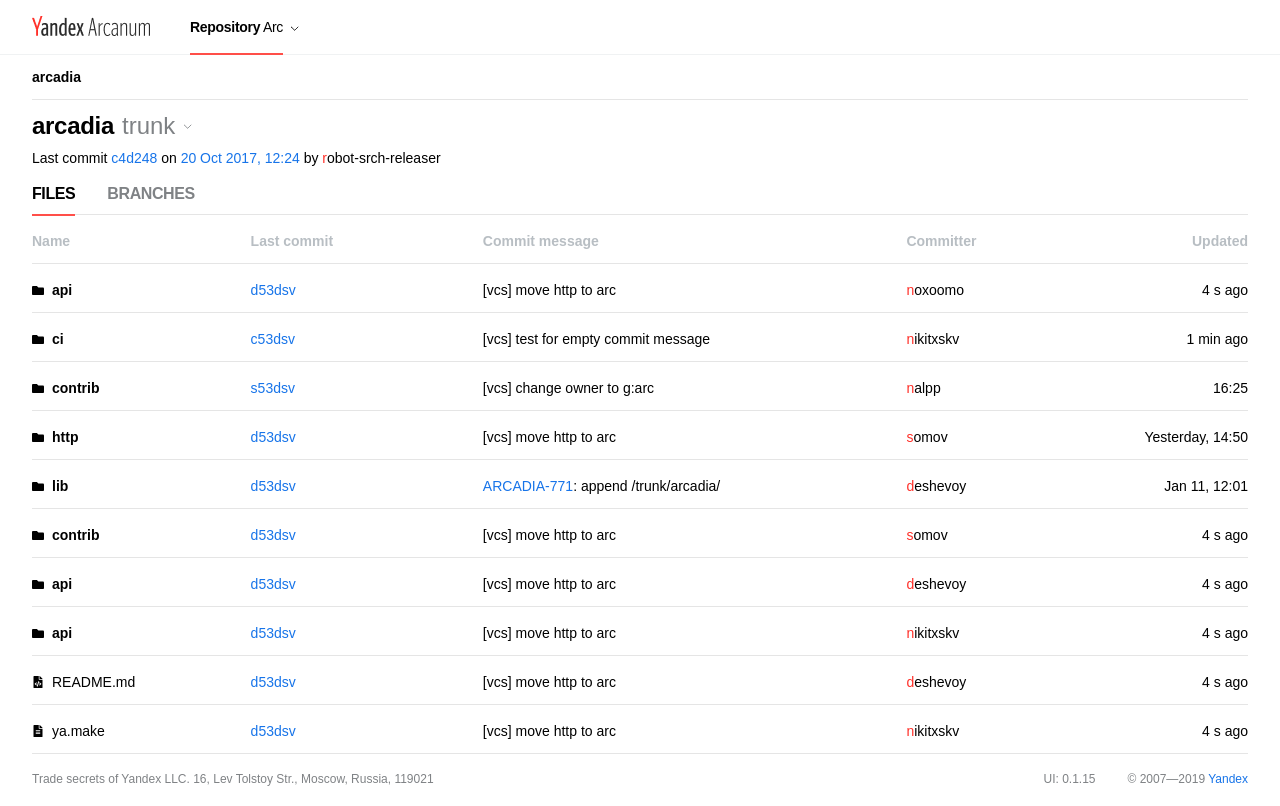
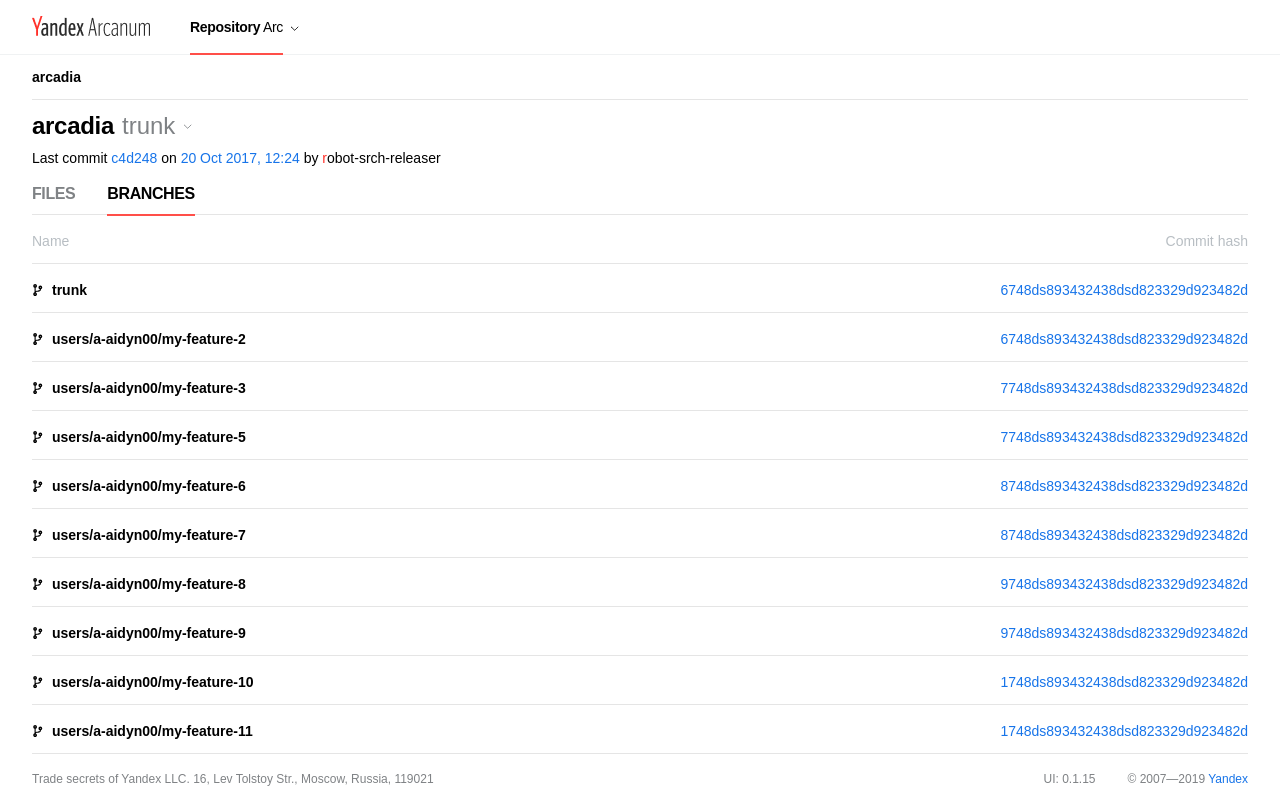
Before and after one commit to Zlata93/test, a website built with webpack: page client/index.html in a window 1280 px wide. Built offline with nearby package versions, Linux system fonts and the light colour scheme.

Commit message:
Branches page

```diff
--- a/client/index.html
+++ b/client/index.html
@@ -29,199 +29,144 @@
             Last commit <a href="#" class="Link">c4d248</a> on <a href="#" class="Link">20 Oct 2017, 12:24</a> by <span class="User">robot-srch-releaser</span>
         </div>
         <div class="BranchNav-Tabs Tabs">
-                <div class="Tabs-Item Tabs-Item_state_active">files</div>
-                <div class="Tabs-Item">branches</div>
+            <div class="Tabs-Item">files</div>
+            <div class="Tabs-Item Tabs-Item_state_active">branches</div>
         </div>
     </div>
     <table class="Table">
         <thead class="Table-Head">
         <tr class="Table-Row">
             <th class="Table-Cell Table-Cell_type_head">Name</th>
-                    <th class="Table-Cell Table-Cell_type_head">Last commit</th>
-                    <th class="Table-Cell Table-Cell_type_head">Commit message</th>
-                    <th class="Table-Cell Table-Cell_type_head">Committer</th>
-                    <th class="Table-Cell Table-Cell_type_head">Updated</th>
+            <th class="Table-Cell Table-Cell_type_head">Commit hash</th>
         </tr>
         </thead>
         <tbody class="Table-Body">
         <tr class="Table-Row">
             <td class="Table-Cell Table-Cell">
-                        <div class="File File_type_dir">
-                            <div class="File-Icon File-Icon_type_dir"></div>
-                            api
+                <div class="File File_type_branch">
+                    <div class="File-Icon File-Icon_type_branch"></div>
+                    trunk
                 </div>
             </td>
             <td class="Table-Cell">
-                        <a href="#" class="Link">d53dsv</a>
+                <a href="#" class="Link">6748ds893432438dsd823329d923482d</a>
             </td>
-                    <td class="Table-Cell">[vcs] move http to arc</td>
-                    <td class="Table-Cell">
-                        <span class="User">noxoomo</span>
-                    </td>
-                    <td class="Table-Cell">4 s ago</td>
         </tr>
         <tr class="Table-Row">
             <td class="Table-Cell Table-Cell">
-                        <div class="File File_type_dir">
-                            <div class="File-Icon File-Icon_type_dir"></div>
-                            ci
+                <div class="File File_type_branch">
+                    <div class="File-Icon File-Icon_type_branch"></div>
+                    users/a-aidyn00/my-feature-2
                 </div>
             </td>
             <td class="Table-Cell">
-                        <a href="#" class="Link">c53dsv</a>
+                <a href="#" class="Link">6748ds893432438dsd823329d923482d</a>
             </td>
-                    <td class="Table-Cell">[vcs] test for empty commit message</td>
-                    <td class="Table-Cell">
-                        <span class="User">nikitxskv</span>
-                    </td>
-                    <td class="Table-Cell">1 min ago</td>
         </tr>
         <tr class="Table-Row">
             <td class="Table-Cell Table-Cell">
-                        <div class="File File_type_dir">
-                            <div class="File-Icon File-Icon_type_dir"></div>
-                            contrib
+                <div class="File File_type_branch">
+                    <div class="File-Icon File-Icon_type_branch"></div>
+                    users/a-aidyn00/my-feature-3
                 </div>
             </td>
             <td class="Table-Cell">
-                        <a href="#" class="Link">s53dsv</a>
+                <a href="#" class="Link">7748ds893432438dsd823329d923482d</a>
             </td>
-                    <td class="Table-Cell">[vcs] change owner to g:arc</td>
-                    <td class="Table-Cell">
-                        <span class="User">nalpp</span>
-                    </td>
-                    <td class="Table-Cell">16:25</td>
         </tr>
         <tr class="Table-Row">
             <td class="Table-Cell Table-Cell">
-                        <div class="File File_type_dir">
-                            <div class="File-Icon File-Icon_type_dir"></div>
-                            http
+                <div class="File File_type_branch">
+                    <div class="File-Icon File-Icon_type_branch"></div>
+                    users/a-aidyn00/my-feature-5
                 </div>
             </td>
             <td class="Table-Cell">
-                        <a href="#" class="Link">d53dsv</a>
+                <a href="#" class="Link">7748ds893432438dsd823329d923482d</a>
             </td>
-                    <td class="Table-Cell">[vcs] move http to arc</td>
-                    <td class="Table-Cell">
-                        <span class="User">somov</span>
-                    </td>
-                    <td class="Table-Cell">Yesterday, 14:50</td>
         </tr>
         <tr class="Table-Row">
             <td class="Table-Cell Table-Cell">
-                        <div class="File File_type_dir">
-                            <div class="File-Icon File-Icon_type_dir"></div>
-                            lib
+                <div class="File File_type_branch">
+                    <div class="File-Icon File-Icon_type_branch"></div>
+                    users/a-aidyn00/my-feature-6
                 </div>
             </td>
             <td class="Table-Cell">
-                        <a href="#" class="Link">d53dsv</a>
+                <a href="#" class="Link">8748ds893432438dsd823329d923482d</a>
             </td>
-                    <td class="Table-Cell"><a href="#" class="Link">ARCADIA-771</a>: append /trunk/arcadia/</td>
-                    <td class="Table-Cell">
-                        <span class="User">deshevoy</span>
-                    </td>
-                    <td class="Table-Cell">Jan 11, 12:01</td>
         </tr>
         <tr class="Table-Row">
             <td class="Table-Cell Table-Cell">
-                        <div class="File File_type_dir">
-                            <div class="File-Icon File-Icon_type_dir"></div>
-                            contrib
+                <div class="File File_type_branch">
+                    <div class="File-Icon File-Icon_type_branch"></div>
+                    users/a-aidyn00/my-feature-7
                 </div>
             </td>
             <td class="Table-Cell">
-                        <a href="#" class="Link">d53dsv</a>
+                <a href="#" class="Link">8748ds893432438dsd823329d923482d</a>
             </td>
-                    <td class="Table-Cell">[vcs] move http to arc</td>
-                    <td class="Table-Cell">
-                        <span class="User">somov</span>
-                    </td>
-                    <td class="Table-Cell">4 s ago</td>
         </tr>
         <tr class="Table-Row">
             <td class="Table-Cell Table-Cell">
-                        <div class="File File_type_dir">
-                            <div class="File-Icon File-Icon_type_dir"></div>
-                            api
+                <div class="File File_type_branch">
+                    <div class="File-Icon File-Icon_type_branch"></div>
+                    users/a-aidyn00/my-feature-8
                 </div>
             </td>
             <td class="Table-Cell">
-                        <a href="#" class="Link">d53dsv</a>
+                <a href="#" class="Link">9748ds893432438dsd823329d923482d</a>
             </td>
-                    <td class="Table-Cell">[vcs] move http to arc</td>
-                    <td class="Table-Cell">
-                        <span class="User">deshevoy</span>
-                    </td>
-                    <td class="Table-Cell">4 s ago</td>
         </tr>
         <tr class="Table-Row">
             <td class="Table-Cell Table-Cell">
-                        <div class="File File_type_dir">
-                            <div class="File-Icon File-Icon_type_dir"></div>
-                            api
+                <div class="File File_type_branch">
+                    <div class="File-Icon File-Icon_type_branch"></div>
+                    users/a-aidyn00/my-feature-9
                 </div>
             </td>
             <td class="Table-Cell">
-                        <a href="#" class="Link">d53dsv</a>
+                <a href="#" class="Link">9748ds893432438dsd823329d923482d</a>
             </td>
-                    <td class="Table-Cell">[vcs] move http to arc</td>
-                    <td class="Table-Cell">
-                        <span class="User">nikitxskv</span>
-                    </td>
-                    <td class="Table-Cell">4 s ago</td>
         </tr>
         <tr class="Table-Row">
             <td class="Table-Cell Table-Cell">
-                        <div class="File File_type_file">
-                            <div class="File-Icon File-Icon_type_readme"></div>
-                            README.md
+                <div class="File File_type_branch">
+                    <div class="File-Icon File-Icon_type_branch"></div>
+                    users/a-aidyn00/my-feature-10
                 </div>
             </td>
             <td class="Table-Cell">
-                        <a href="#" class="Link">d53dsv</a>
+                <a href="#" class="Link">1748ds893432438dsd823329d923482d</a>
             </td>
-                    <td class="Table-Cell">[vcs] move http to arc</td>
-                    <td class="Table-Cell">
-                        <span class="User">deshevoy</span>
-                    </td>
-                    <td class="Table-Cell">4 s ago</td>
         </tr>
         <tr class="Table-Row">
-                    <td class="Table-Cell Table-Cell File File_type_file">
-                        <div class="File File_type_file">
-                            <div class="File-Icon File-Icon_type_file"></div>
-                            ya.make
+            <td class="Table-Cell Table-Cell">
+                <div class="File File_type_branch">
+                    <div class="File-Icon File-Icon_type_branch"></div>
+                    users/a-aidyn00/my-feature-11
                 </div>
             </td>
             <td class="Table-Cell">
-                        <a href="#" class="Link">d53dsv</a>
+                <a href="#" class="Link">1748ds893432438dsd823329d923482d</a>
             </td>
-                    <td class="Table-Cell">[vcs] move http to arc</td>
-                    <td class="Table-Cell">
-                        <span class="User">nikitxskv</span>
-                    </td>
-                    <td class="Table-Cell">4 s ago</td>
         </tr>
         </tbody>
     </table>
+
     <div class="FileRow">
         <div class="FileRow-Item">
-                <div class="File File_type_dir">
-                    <div class="File-Icon File-Icon_type_dir"></div>
+            <div class="File File_type_branch">
+                <div class="File-Icon File-Icon_type_branch"></div>
                 api
             </div>
         </div>
         <div class="FileRow-Item FileRow-Item_position_middle">
                 <span class="FileRow-Message">
-                    <a href="#" class="Link">ARCADIA-771</a>: convert string to json
+                    <a href="#" class="Link">1748ds893432438dsd823329d923482d</a>
                 </span>
+        </div>
         <i class="FileRow-Arrow Arrow Arrow_state_right Arrow_color_faded Arrow_size_m"></i>
-            </div>
-            <div class="FileRow-Item">
-                <a href="#" class="Link">d53dsv</a> by Alexey Besedin, 4 s ago
-            </div>
     </div>
 </div>
 <footer class="Footer">
--- a/client/src/styles/blocks/file.scss
+++ b/client/src/styles/blocks/file.scss
@@ -4,7 +4,7 @@
   align-items: center;
 
   &_type {
-    &_dir {
+    &_dir, &_branch {
       font-weight: bold;
     }
     &_file {
@@ -28,6 +28,9 @@
       &_file {
         background-image: url('../images/file_2.svg');
       }
+      &_branch {
+        background-image: url('../images/branch.svg');
+      }
     }
   }
 }
--- a/client/src/styles/blocks/filerow.scss
+++ b/client/src/styles/blocks/filerow.scss
@@ -31,6 +31,7 @@
 
   &-Arrow {
     position: absolute;
+    top: 45%;
     right: 0;
   }
 }
--- a/client/src/styles/blocks/table.scss
+++ b/client/src/styles/blocks/table.scss
@@ -12,7 +12,7 @@
   }
 
   &-Head {
-
+    font-weight: normal;
   }
 
   &-Body {
@@ -27,6 +27,7 @@
     //padding: 15px 0 var(--space-s);
     padding: var(--space-m) 0 var(--space-s);
     text-align: left;
+    font-weight: normal;
     //width: 16%;
 
     &:nth-of-type(1) {
```
Also changed, not shown: client/index1.1.html (added, +239 -0 lines), client/src/images/branch.svg (added). Lines whose indentation alone changed are shown as unchanged.
